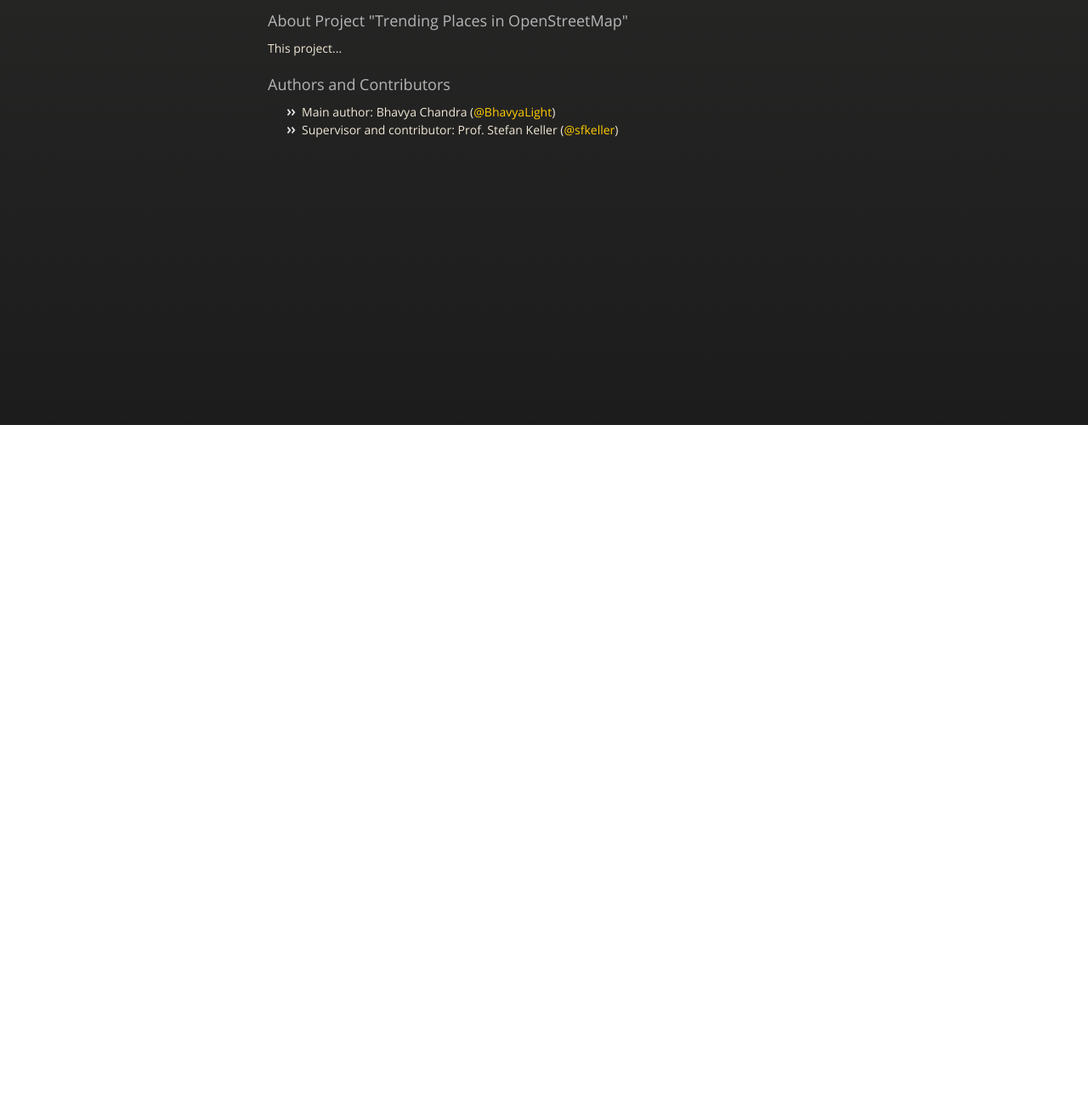
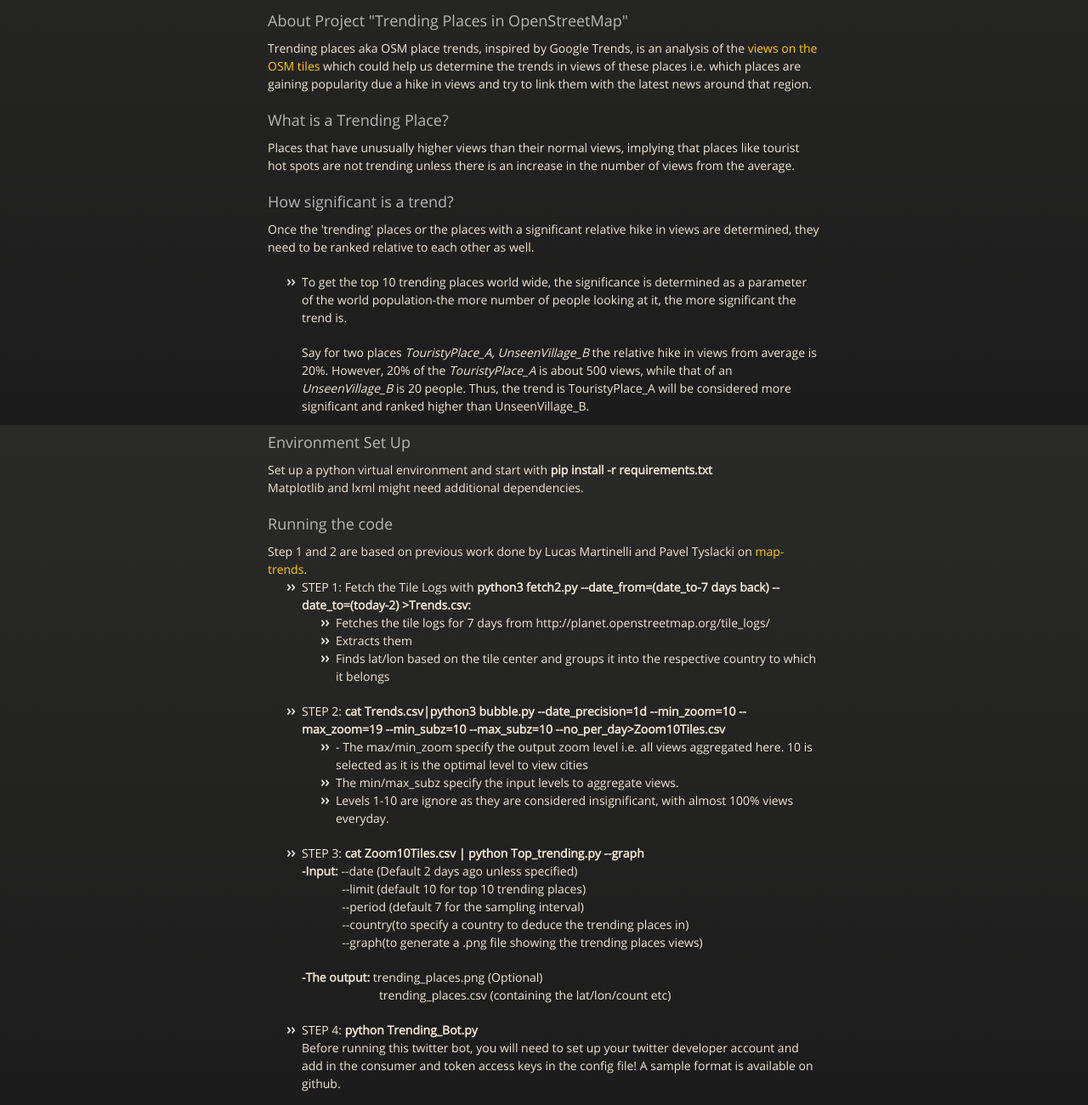
Before and after one commit to geometalab/Trending-Places-in-OpenStreetMap, a plain HTML site: page index.html in a window 1280 px wide. Shown: the part 300-1600 px from the top of the page at 85% size. Before the commit the page ends 800 px from the top, so only its background shows below. Drawn offline with nearby package versions, Linux system fonts and the light colour scheme.

Commit message:
Updated the project wiki with instructions to run the code

```diff
--- a/index.html
+++ b/index.html
@@ -42,9 +42,57 @@
 
 <h3>
 <a id="about-project-trending-places-in-openstreetmap" class="anchor" href="#about-project-trending-places-in-openstreetmap" aria-hidden="true"><span aria-hidden="true" class="octicon octicon-link"></span></a>About Project "Trending Places in OpenStreetMap"</h3>
+<p>Trending places aka OSM place trends, inspired by Google Trends, is an analysis of the
+ <a href="http://planet.openstreetmap.org/tile_logs/">views on the OSM tiles</a> which could help us determine the trends in views of these places i.e. which places are gaining popularity due a hike in views and try to link them with
+  the latest news around that region.
+</p>
+<h3>What is a Trending Place?</h3>
+<p>Places that have unusually higher views than their normal views, implying that places like tourist hot spots are not trending unless there is an increase in the number of views from the average.
+</p>
+<h3>How significant is a trend?</h3>
+<p>Once the 'trending' places or the places with a significant relative hike in views are determined,
+  they need to be ranked relative to each other as well.
+</p>
+<ul>
+  <li>To get the top 10 trending places world wide, the significance is determined as a parameter of the world population-the more number of people looking at it, the more significant the trend is.</li>
+  <p></p>
+  <p>Say for two places <i>TouristyPlace_A, UnseenVillage_B</i> the relative hike in views from average is 20%. However, 20% of the <i>TouristyPlace_A</i> is about 500 views, while that of an <i>UnseenVillage_B</i> is 20 people. Thus, the trend is TouristyPlace_A will be considered more significant and ranked higher than UnseenVillage_B.</p>
+</ul>
 
-<p>This project...</p>
+<h3>Environment Set Up</h3>
+<p>Set up a python virtual environment and start with <b>pip install -r requirements.txt</b><br>
+  Matplotlib and lxml might need additional dependencies.
+</p>
 
+<h3>Running the code</h3>
+        Step 1 and 2 are based on previous work done by Lucas Martinelli and Pavel Tyslacki on <a href="https://github.com/lukasmartinelli/map-trends">map-trends</a>.
+<ul>
+  <li>STEP 1: Fetch the Tile Logs with <b>python3 fetch2.py --date_from=(date_to-7 days back) --date_to=(today-2) >Trends.csv:</b></li>
+  <ul>
+    <li>Fetches the tile logs for 7 days from http://planet.openstreetmap.org/tile_logs/</li>
+    <li>Extracts them</li>
+    <li>Finds lat/lon based on the tile center and groups it into the respective country to which it belongs</li>
+  </ul>
+  <li>STEP 2: <b> cat Trends.csv|python3 bubble.py --date_precision=1d --min_zoom=10
+ --max_zoom=19 --min_subz=10 --max_subz=10 --no_per_day>Zoom10Tiles.csv </b></li>
+  <ul>
+    <li>- The max/min_zoom specify the output zoom level i.e. all views aggregated here. 10 is selected as it is the optimal level to view cities</li>
+    <li>The min/max_subz specify the input levels to aggregate views. </li>
+    <li>Levels 1-10 are ignore as they are considered insignificant, with almost 100% views everyday.</li>
+  </ul>
+  <li>STEP 3: <b> cat Zoom10Tiles.csv | python Top_trending.py --graph</b></li>
+ <p><b>-Input:</b> --date (Default 2 days ago unless specified)<br>
+  &nbsp;&nbsp;&nbsp;&nbsp;&nbsp;&nbsp;&nbsp;&nbsp;&nbsp;&nbsp;&nbsp;&nbsp;&nbsp;--limit (default 10 for top 10 trending places)<br>
+  &nbsp;&nbsp;&nbsp;&nbsp;&nbsp;&nbsp;&nbsp;&nbsp;&nbsp;&nbsp;&nbsp;&nbsp;&nbsp;--period (default 7 for the sampling interval)<br>
+  &nbsp;&nbsp;&nbsp;&nbsp;&nbsp;&nbsp;&nbsp;&nbsp;&nbsp;&nbsp;&nbsp;&nbsp;&nbsp;--country(to specify a country to deduce the trending places in)<br>
+  &nbsp;&nbsp;&nbsp;&nbsp;&nbsp;&nbsp;&nbsp;&nbsp;&nbsp;&nbsp;&nbsp;&nbsp;&nbsp;--graph(to generate a .png file showing the trending places views)</p>
+
+ <p><b>-The output:</b> trending_places.png (Optional)<br>
+ &nbsp;&nbsp;&nbsp;&nbsp;&nbsp;&nbsp;&nbsp;&nbsp;&nbsp;&nbsp;&nbsp;&nbsp;&nbsp;&nbsp;&nbsp;&nbsp;&nbsp;&nbsp;&nbsp;&nbsp;&nbsp;&nbsp;&nbsp;&nbsp;
+   trending_places.csv (containing the lat/lon/count etc)</p>
+    <li>STEP 4: <b> python Trending_Bot.py</b></li>
+  Before running this twitter bot, you will need to set up your twitter developer account and add in the consumer and token access keys in the config file! A sample format is available on github.
+</ul>
 <h3>
 <a id="authors-and-contributors" class="anchor" href="#authors-and-contributors" aria-hidden="true"><span aria-hidden="true" class="octicon octicon-link"></span></a>Authors and Contributors</h3>
 
```
